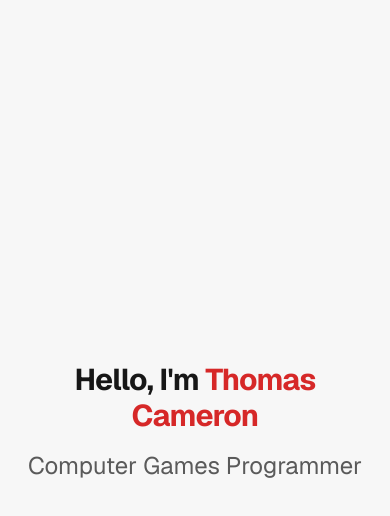
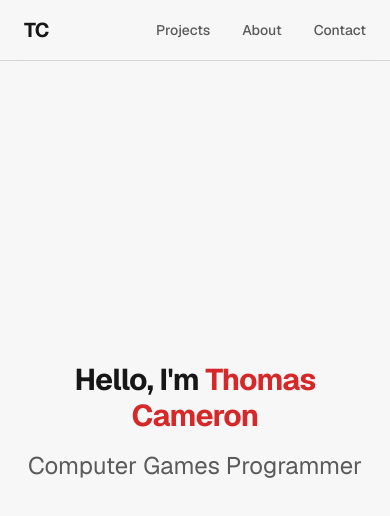
Before and after one commit to tjaec/games-portfolio, a Next.js app: page / in a window 390 px wide. Shown: the top 516 px of the page. Built offline with nearby package versions, Linux system fonts and the light colour scheme.

Commit message:
feat: add responsive site navigation

```diff
--- a/src/app/page.tsx
+++ b/src/app/page.tsx
@@ -1,8 +1,10 @@
 import Hero from "@/components/home/Hero";
+import Navbar from "@/components/layout/Navbar"
 
 export default function Home() {
   return (
     <main>
+      <Navbar />
       <Hero
         name="Thomas Cameron"
         role="Computer Games Programmer"
--- /dev/null
+++ b/src/components/layout/Navbar.tsx
@@ -0,0 +1,39 @@
+import Link from "next/link";
+
+export default function Navbar() {
+    return (
+        <header className="fixed top-0 z-50 w-full border-b border-border bg-background/80 backdrop-blur-md">
+            <nav className="mx-auto flex max-w-6xl items-center justify-between px-6 py-4">
+                <Link
+                    href="/"
+                    className="text-xl font-bold tracking-tight text-foreground transition-colors hover:text-accent"
+                >
+                    TC
+                </Link>
+
+                <div className="flex items-center gap-8">
+                    <Link
+                        href="#projects"
+                        className="text-sm font-medium text-foreground/70 transition-colors hover:text-accent"
+                    >
+                        Projects
+                    </Link>
+
+                    <Link
+                        href="#about"
+                        className="text-sm font-medium text-foreground/70 transition-colors hover:text-accent"
+                    >
+                        About
+                    </Link>
+
+                    <Link
+                        href="#contact"
+                        className="text-sm font-medium text-foreground/70 transition-colors hover:text-accent"
+                    >
+                        Contact
+                    </Link>
+                </div>
+            </nav>
+        </header>
+    );
+}
```
